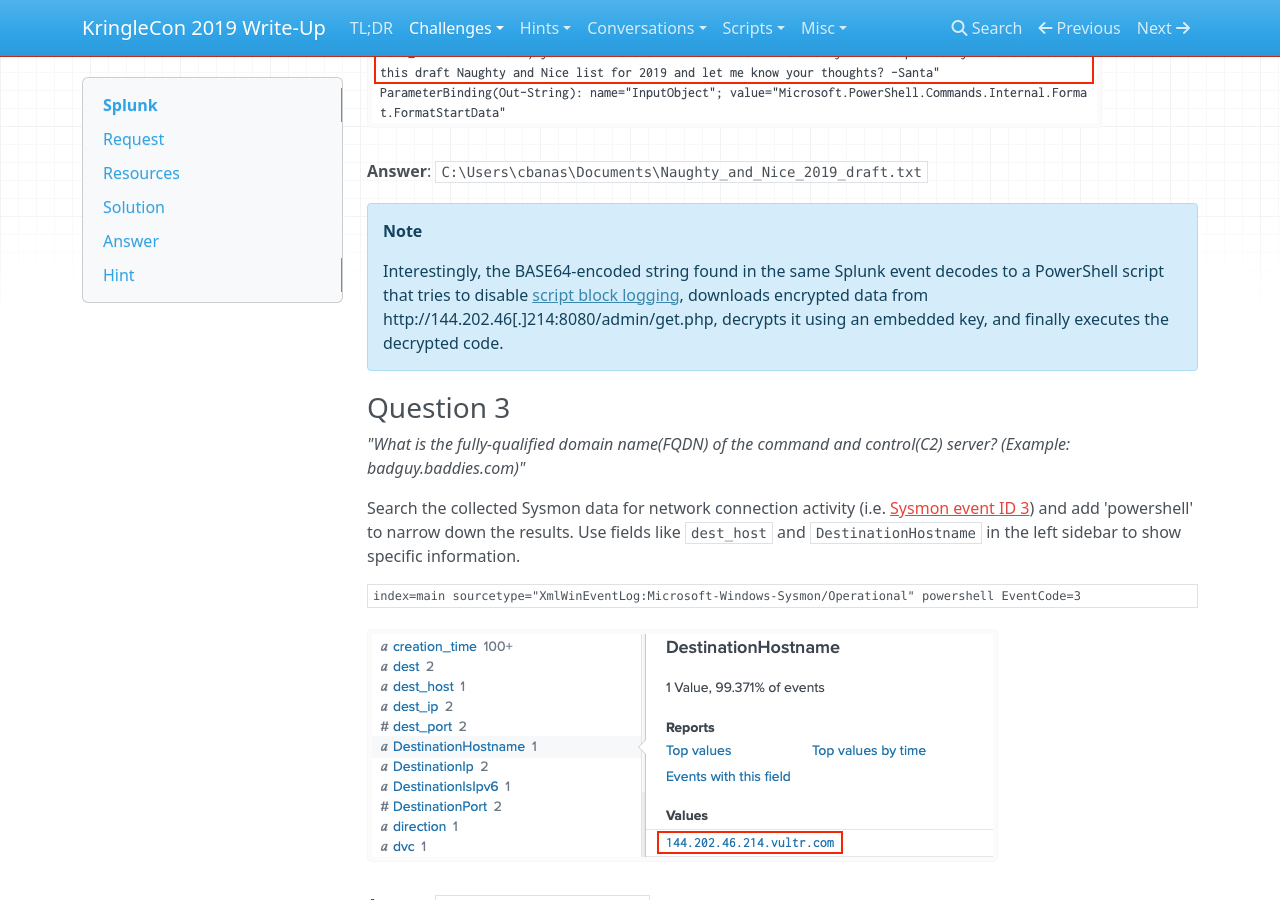
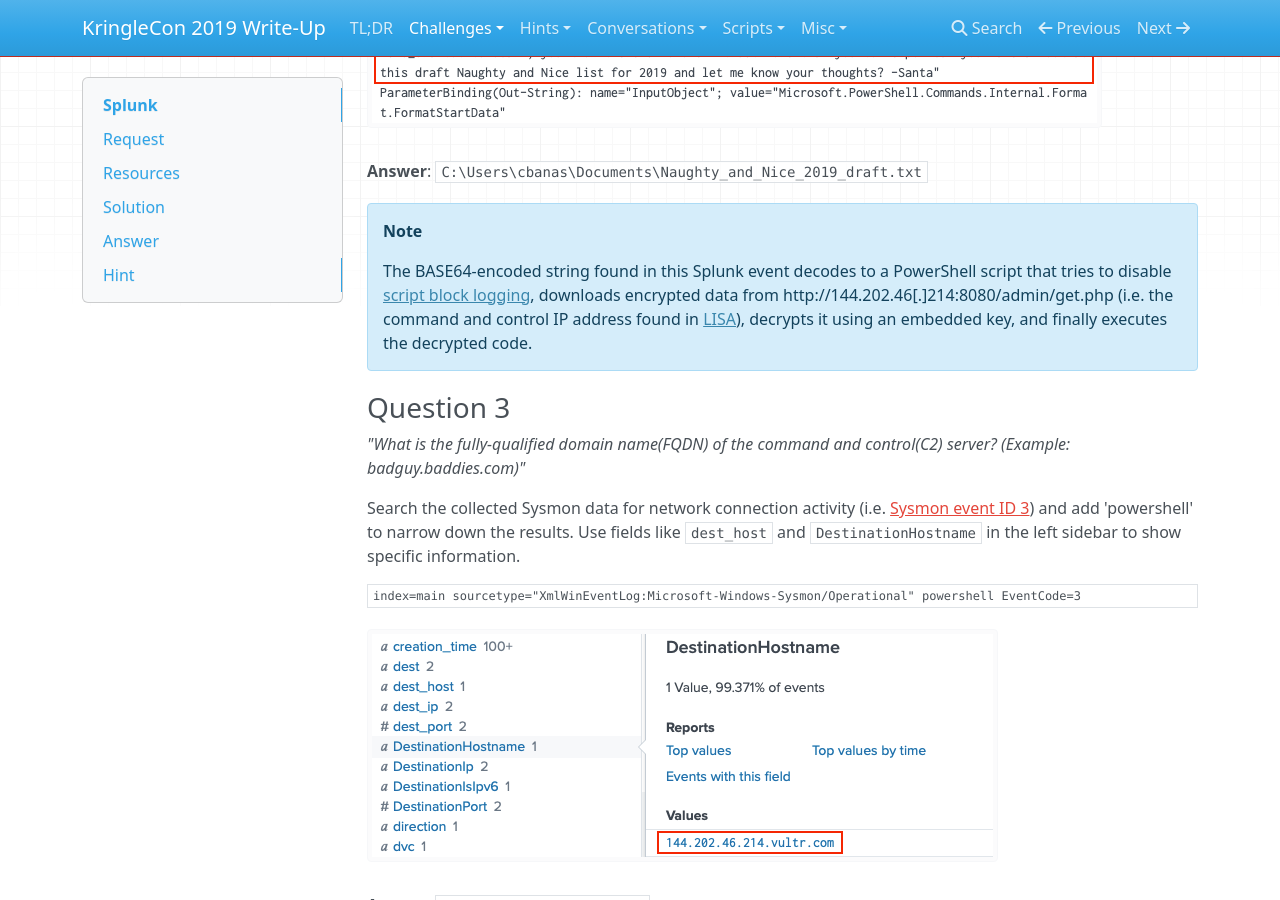
Before and after one commit to crahan/HolidayHackChallenge2019, an MkDocs documentation site: the page built from docs/challenges/c6.md, in a window 1280 px wide and 900 px high, scrolled down 1673 px. Built offline with MkDocs 1.6.1, drawn with Linux system fonts in a browser that asks for light colours; nearby versions of some CDN libraries; a style sheet for code colours, icons or effects is not loaded.

Commit message:
Updated note

```diff
--- a/docs/challenges/c6.md
+++ b/docs/challenges/c6.md
@@ -44,7 +44,7 @@
 **Answer**: `C:\Users\cbanas\Documents\Naughty_and_Nice_2019_draft.txt`
 
 !!! note "Note"
-    Interestingly, the BASE64-encoded string found in the same Splunk event decodes to a PowerShell script that tries to disable [script block logging](https://docs.splunk.com/Documentation/UBA/5.0.0/GetDataIn/AddPowerShell), downloads encrypted data from http://144.202.46[.]214:8080/admin/get.php, decrypts it using an embedded key, and finally executes the decrypted code.
+    The BASE64-encoded string found in this Splunk event decodes to a PowerShell script that tries to disable [script block logging](https://docs.splunk.com/Documentation/UBA/5.0.0/GetDataIn/AddPowerShell), downloads encrypted data from http://144.202.46[.]214:8080/admin/get.php (i.e. the command and control IP address found in [LISA](../challenges/c5.md)), decrypts it using an embedded key, and finally executes the decrypted code.
 
 ### Question 3
 *"What is the fully-qualified domain name(FQDN) of the command and control(C2) server? (Example: badguy.baddies.com)"*
```
